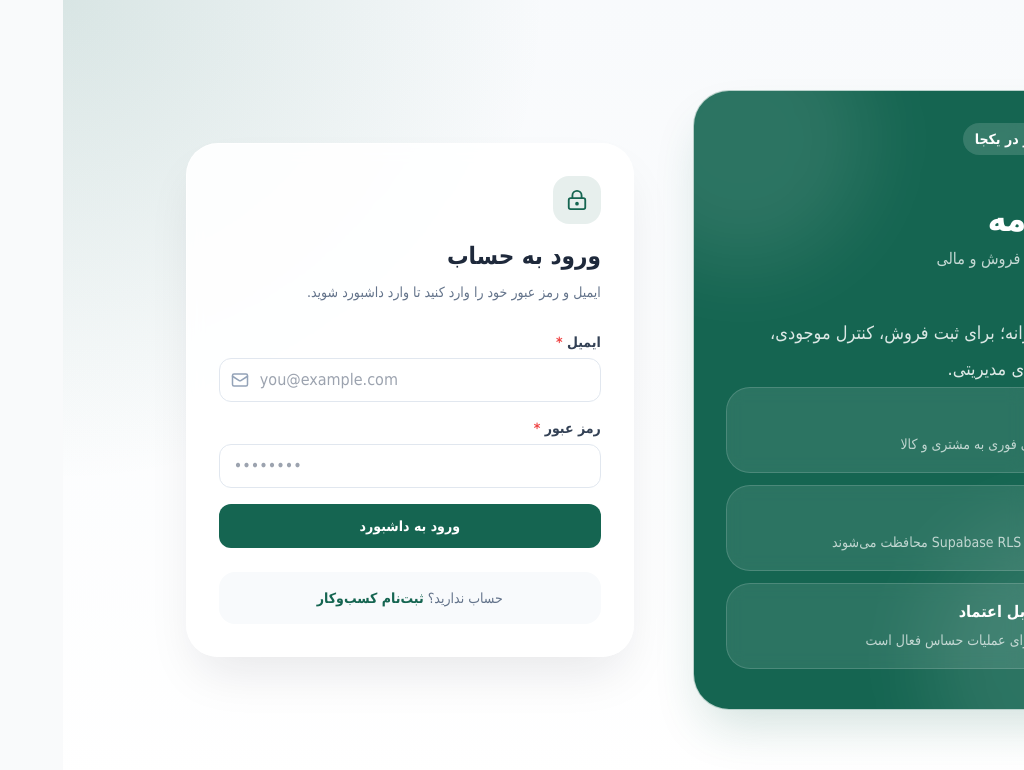
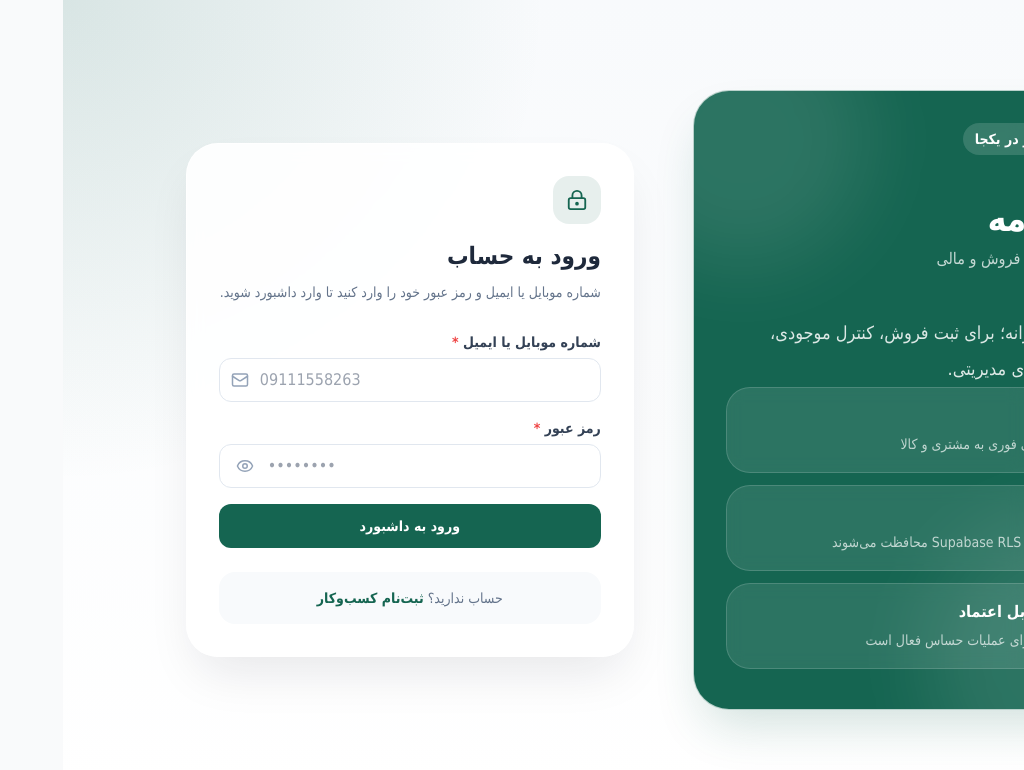
Before and after one commit to bahrammohamadi/hesabyar, a Next.js app: page /login in a window 1280 px wide. Shown: the top 770 px of the page, without its empty margins (256-1280 px from the left). Built offline with nearby package versions, Linux system fonts and the light colour scheme; a small style sheet from the web is missing; what jalaliday would draw is missing.

Commit message:
feat(auth): allow phone login and password visibility

```diff
--- a/app/login/page.tsx
+++ b/app/login/page.tsx
@@ -4,15 +4,23 @@ import { useState } from "react";
 import { useRouter } from "next/navigation";
 import Link from "next/link";
 import { createClient } from "@/lib/supabase/client";
-import { LockKeyhole, Mail, ShieldCheck, Sparkles, Store } from "lucide-react";
+import { Eye, EyeOff, LockKeyhole, Mail, ShieldCheck, Sparkles, Store } from "lucide-react";
 import { Button, Field, Input } from "@/src/shared/ui";
 
 export default function LoginPage() {
   const router = useRouter();
-  const [email, setEmail] = useState("");
+  const [loginId, setLoginId] = useState("");
   const [password, setPassword] = useState("");
+  const [showPassword, setShowPassword] = useState(false);
   const [error, setError] = useState<string | null>(null);
   const [loading, setLoading] = useState(false);
+
+  function normalizeLoginId(value: string) {
+    const clean = value.trim().toLowerCase();
+    if (clean.includes("@")) return clean;
+    const digits = clean.replace(/[۰-۹]/g, (digit) => String("۰۱۲۳۴۵۶۷۸۹".indexOf(digit))).replace(/[٠-٩]/g, (digit) => String("٠١٢٣٤٥٦٧٨٩".indexOf(digit))).replace(/[^0-9]/g, "");
+    return digits ? `${digits}@hesabyar.app` : clean;
+  }
 
   async function handleLogin(e: React.FormEvent) {
     e.preventDefault();
@@ -20,7 +28,7 @@ export default function LoginPage() {
     setLoading(true);
 
     const supabase = createClient();
-    const { error } = await supabase.auth.signInWithPassword({ email, password });
+    const { error } = await supabase.auth.signInWithPassword({ email: normalizeLoginId(loginId), password });
 
     if (error) {
       setError("ایمیل یا رمز عبور اشتباه است.");
@@ -87,35 +95,48 @@ export default function LoginPage() {
             <div className="mb-7">
               <div className="inline-flex h-12 w-12 items-center justify-center rounded-2xl bg-primary/10 text-primary"><LockKeyhole size={22} /></div>
               <h2 className="mt-4 text-2xl font-black text-slate-800">ورود به حساب</h2>
-              <p className="mt-2 text-sm leading-6 text-slate-500">ایمیل و رمز عبور خود را وارد کنید تا وارد داشبورد شوید.</p>
+              <p className="mt-2 text-sm leading-6 text-slate-500">شماره موبایل یا ایمیل و رمز عبور خود را وارد کنید تا وارد داشبورد شوید.</p>
             </div>
 
             <div className="space-y-4">
-              <Field label="ایمیل" required>
+              <Field label="شماره موبایل یا ایمیل" required>
                 <div className="relative">
                   <Mail className="absolute left-3 top-1/2 -translate-y-1/2 text-slate-400" size={18} />
                   <Input
-                    type="email"
+                    type="text"
                     required
                     dir="ltr"
+                    inputMode="email"
+                    autoComplete="username"
                     className="text-left pl-10"
-                    placeholder="you@example.com"
-                    value={email}
-                    onChange={(e) => setEmail(e.target.value)}
+                    placeholder="09111558263"
+                    value={loginId}
+                    onChange={(e) => setLoginId(e.target.value)}
                   />
                 </div>
               </Field>
 
               <Field label="رمز عبور" required>
+                <div className="relative">
                   <Input
-                  type="password"
+                    type={showPassword ? "text" : "password"}
                     required
                     dir="ltr"
-                  className="text-left"
+                    autoComplete="current-password"
+                    className="text-left pl-12"
                     placeholder="••••••••"
                     value={password}
                     onChange={(e) => setPassword(e.target.value)}
                   />
+                  <button
+                    type="button"
+                    onClick={() => setShowPassword((value) => !value)}
+                    className="absolute left-2 top-1/2 flex h-9 w-9 -translate-y-1/2 items-center justify-center rounded-xl text-slate-400 transition hover:bg-slate-100 hover:text-slate-600"
+                    aria-label={showPassword ? "پنهان کردن رمز عبور" : "نمایش رمز عبور"}
+                  >
+                    {showPassword ? <EyeOff size={18} /> : <Eye size={18} />}
+                  </button>
+                </div>
               </Field>
 
               {error && (
```
Lines whose indentation alone changed are shown as unchanged.
